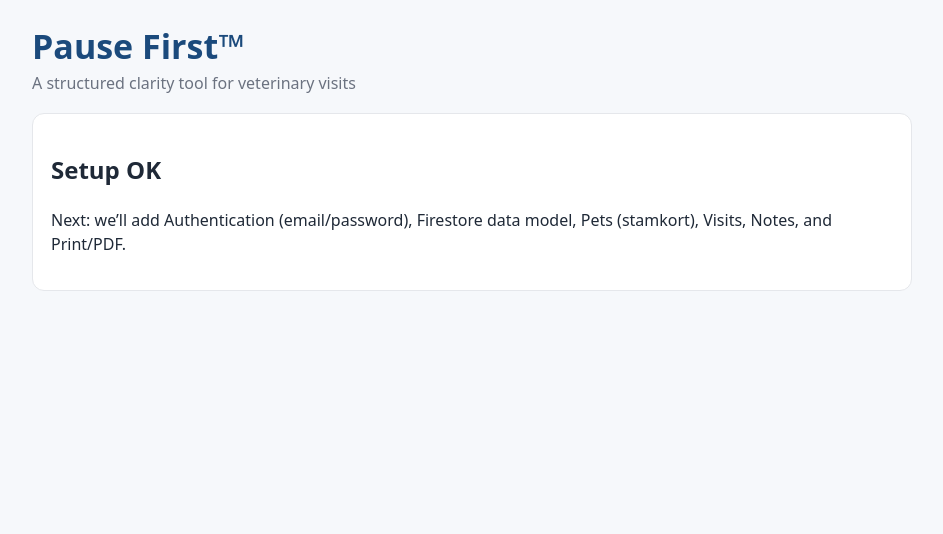
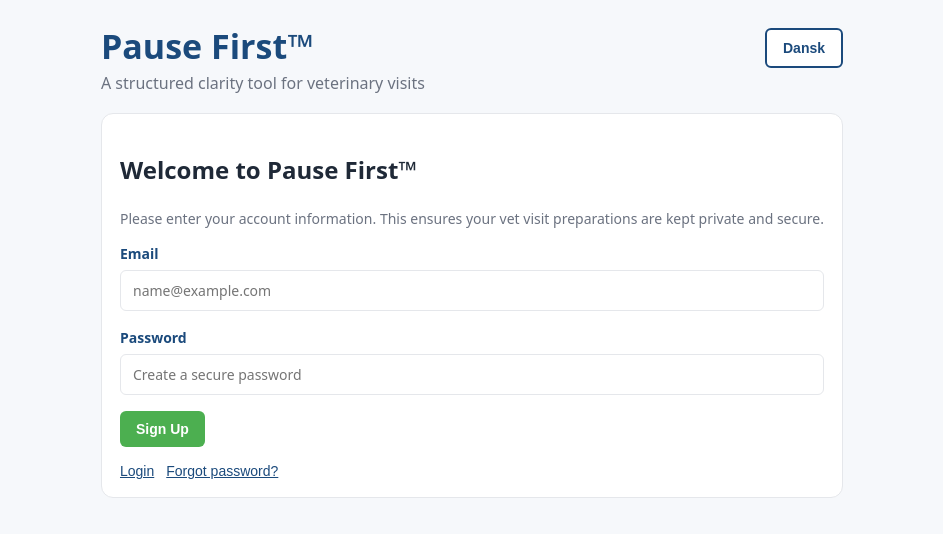
Before and after one commit to olbrith-cmyk/pause-first-app, a React (Vite) app: page / in a window 1280 px wide. Shown: the top 534 px of the page, without its empty margins (168-1111 px from the left). Built offline with nearby package versions, Linux system fonts and the light colour scheme; no server answers.

Commit message:
Update App.tsx

```diff
--- a/src/App.tsx
+++ b/src/App.tsx
@@ -1,20 +1,69 @@
+import { useEffect, useMemo, useState } from "react";
+import type { Lang } from "./i18n";
+import { useTranslation } from "./i18n";
+import { onAuthChange, logOut } from "./auth";
+import type { User } from "firebase/auth";
+
+import AuthScreen from "./ui/AuthScreen";
+import Dashboard from "./ui/Dashboard";
+
 export default function App() {
+  const [lang, setLang] = useState<Lang>("en");
+  const t = useTranslation(lang);
+
+  const [user, setUser] = useState<User | null>(null);
+  const [authReady, setAuthReady] = useState(false);
+
+  useEffect(() => {
+    const unsub = onAuthChange((u) => {
+      setUser(u);
+      setAuthReady(true);
+    });
+    return () => unsub();
+  }, []);
+
+  const headerRight = useMemo(() => {
+    return (
+      <div className="headerRight">
+        <button
+          className="btn btnSecondary"
+          onClick={() => setLang(lang === "en" ? "da" : "en")}
+        >
+          {lang === "en" ? "Dansk" : "English"}
+        </button>
+
+        {user && (
+          <button className="btn btnSecondary" onClick={() => logOut()}>
+            {t.logout}
+          </button>
+        )}
+      </div>
+    );
+  }, [lang, t, user]);
+
+  if (!authReady) {
+    return (
+      <div className="page">
+        <div className="card">{t.loading}</div>
+      </div>
+    );
+  }
+
   return (
     <div className="page">
       <header className="header">
         <div>
-          <h1 className="brand">Pause First™</h1>
-          <p className="subtitle">A structured clarity tool for veterinary visits</p>
+          <h1 className="brand">{t.appTitle}</h1>
+          <p className="subtitle">{t.appSubtitle}</p>
         </div>
+        {headerRight}
       </header>
 
-      <main className="card">
-        <h2>Setup OK</h2>
-        <p>
-          Next: we’ll add Authentication (email/password), Firestore data model,
-          Pets (stamkort), Visits, Notes, and Print/PDF.
-        </p>
-      </main>
+      {!user ? (
+        <AuthScreen lang={lang} />
+      ) : (
+        <Dashboard lang={lang} userId={user.uid} email={user.email ?? ""} />
+      )}
     </div>
   );
 }
```
